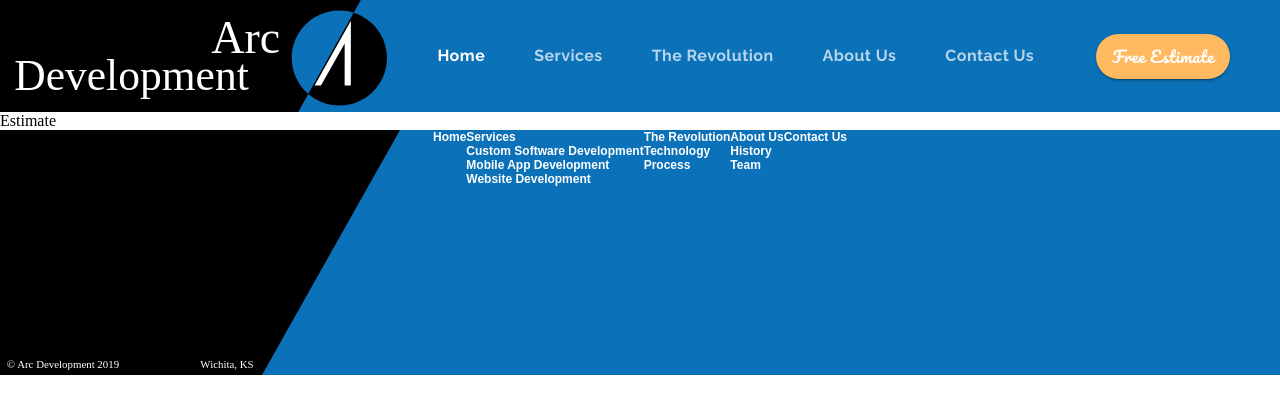
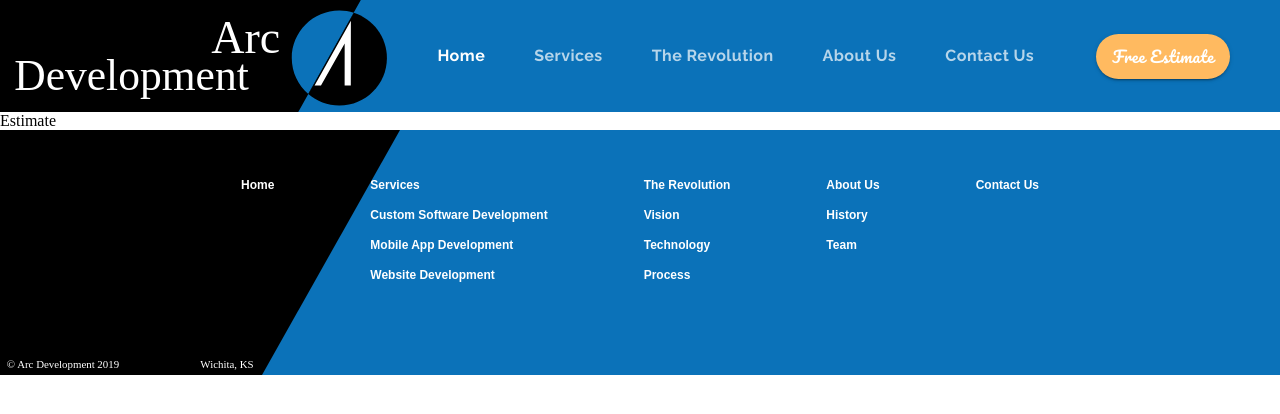
Before and after one commit to sgarner23/Material-UI-Website, a React (Create React App) app: page /estimate in a window 1280 px wide. Shown: the top 414 px of the page. Built offline with nearby package versions, Linux system fonts and the light colour scheme.

Commit message:
added footer active tab logic

```diff
--- a/src/components/App.js
+++ b/src/components/App.js
@@ -1,3 +1,4 @@
+import { useState } from "react";
 import Header from "../components/ui/Header";
 import { ThemeProvider } from '@material-ui/styles'
 import { BrowserRouter, Route, Switch } from "react-router-dom";
@@ -6,10 +7,13 @@
 import theme from "./ui/Theme";
 
 function App() {
+  const [selectedIndex, setSelectedIndex] = useState(0)
+  const [value, setValue] = useState(0)
+
   return (
     <ThemeProvider theme={theme}>
       <BrowserRouter>
-        <Header />
+        <Header value={value} setValue={setValue} selectedIndex={selectedIndex} setSelectedIndex={setSelectedIndex} />
         <Switch>
           <Route exact path="/" component={() => <div style={{ height: '2000px' }}>Home</div>} />
           <Route exact path="/services" component={() => <div>Services</div>} />
@@ -21,7 +25,7 @@
           <Route exact path="/contact" component={() => <div>Contact</div>} />
           <Route exact path="/estimate" component={() => <div>Estimate</div>} />
         </Switch>
-        <Footer />
+        <Footer value={value} setValue={setValue} selectedIndex={selectedIndex} setSelectedIndex={setSelectedIndex} />
       </BrowserRouter>
     </ThemeProvider>
   );
--- a/src/components/ui/Footer.js
+++ b/src/components/ui/Footer.js
@@ -1,6 +1,8 @@
 import React from "react";
 import { makeStyles } from "@material-ui/core/styles";
 import { Grid } from "@material-ui/core";
+import { Link } from "react-router-dom";
+import { Hidden } from "@material-ui/core";
 
 import footerAdornment from '../../assets/Footer Adornment.svg';
 
@@ -29,72 +31,81 @@
     fontFamily: "Arial",
     fontSize: "0.75em",
     fontWeight: "bold",
+    textDecoration: "none",
+  },
+  gridItem: {
+    margin: "3em"
   }
 }))
 
 
-export default function Footer() {
+export default function Footer(props) {
   const classes = useStyles()
 
   return <footer className={classes.footer}>
+    <Hidden mdDown>
       <Grid container justify="center" className={classes.mainContainer}>
-      <Grid item>
-        <Grid container direction="column">
-          <Grid item className={classes.link}>
+        <Grid item className={classes.gridItem}>
+          <Grid container direction="column" spacing={2}>
+            <Grid item component={Link} onClick={() => props.setValue(0)} to="/" className={classes.link}>
               Home
             </Grid>
           </Grid>
         </Grid>
-      <Grid item>
-        <Grid container direction="column">
-          <Grid item className={classes.link}>
+        <Grid item className={classes.gridItem}>
+          <Grid container direction="column" spacing={2}>
+            <Grid item component={Link} onClick={() => { props.setValue(1); props.setSelectedIndex(0) }} to="/services" className={classes.link}>
               Services
             </Grid>
-          <Grid item className={classes.link}>
+            <Grid item component={Link} onClick={() => { props.setValue(1); props.setSelectedIndex(1) }} to="/customsoftware" className={classes.link}>
               Custom Software Development
             </Grid>
-          <Grid item className={classes.link}>
+            <Grid item component={Link} onClick={() => { props.setValue(1); props.setSelectedIndex(2) }} to="/mobileapps" className={classes.link}>
               Mobile App Development
             </Grid>
-          <Grid item className={classes.link}>
+            <Grid item component={Link} onClick={() => { props.setValue(1); props.setSelectedIndex(3) }} to="/websites" className={classes.link}>
               Website Development
             </Grid>
           </Grid>
         </Grid>
-      <Grid item>
-        <Grid container direction="column">
-          <Grid item className={classes.link}>
+        <Grid item className={classes.gridItem}>
+          <Grid container direction="column" spacing={2}>
+            <Grid item component={Link} onClick={() => props.setValue(2)} to="/revolution" className={classes.link}>
               The Revolution
             </Grid>
-          <Grid item className={classes.link}>
+            <Grid item component={Link} onClick={() => props.setValue(2)} to="/revolution" className={classes.link}>
+              Vision
+            </Grid>
+            <Grid item component={Link} onClick={() => props.setValue(2)} to="/revolution" className={classes.link}>
               Technology
             </Grid>
-          <Grid item className={classes.link}>
+            <Grid item component={Link} onClick={() => props.setValue(2)} to="/revolution" className={classes.link}>
               Process
             </Grid>
           </Grid>
         </Grid>
-      <Grid item>
-        <Grid container direction="column">
-          <Grid item className={classes.link}>
+        <Grid item className={classes.gridItem}>
+          <Grid container direction="column" spacing={2}>
+            <Grid item component={Link} onClick={() => props.setValue(3)} to="/about" className={classes.link}>
               About Us
             </Grid>
-          <Grid item className={classes.link}>
+            <Grid item component={Link} onClick={() => props.setValue(3)} to="/about" className={classes.link}>
               History
             </Grid>
-          <Grid item className={classes.link}>
+            <Grid item component={Link} onClick={() => props.setValue(3)} to="/about" className={classes.link}>
               Team
             </Grid>
           </Grid>
         </Grid>
-      <Grid item>
-        <Grid container direction="column">
-          <Grid item className={classes.link}>
+        <Grid item className={classes.gridItem}>
+          <Grid container direction="column" spacing={2}>
+            <Grid item component={Link} onClick={() => props.setValue(4)} to="/contact" className={classes.link}>
               Contact Us
             </Grid>
           </Grid>
         </Grid>
       </Grid>
+    </Hidden>
 
     <img className={classes.adornment} alt="black decorative slash" src={footerAdornment} />
   </footer>
--- a/src/components/ui/Header.js
+++ b/src/components/ui/Header.js
@@ -119,17 +119,16 @@
 
 
 
-export default function Header(props) {
+export default function Header({ setValue, setSelectedIndex, value, selectedIndex }) {
   const classes = useStyles()
   const theme = useTheme()
   const iOS = typeof navigator !== 'undefined' && /iPad|iPhone|iPod/.test(navigator.userAgent);
   const matches = useMediaQuery(theme.breakpoints.down("md"))
 
   const [openDrawer, setOpenDrawer] = useState(false)
-  const [value, setValue] = useState(0)
   const [anchorEl, setAnchorEl] = useState(null)
   const [openMenu, setOpenMenu] = useState(false)
-  const [selectedIndex, setSelectedIndex] = useState(0)
+
 
   const handleChange = (e, newValue) => {
     setValue(newValue)
```
Lines whose indentation alone changed are shown as unchanged.
